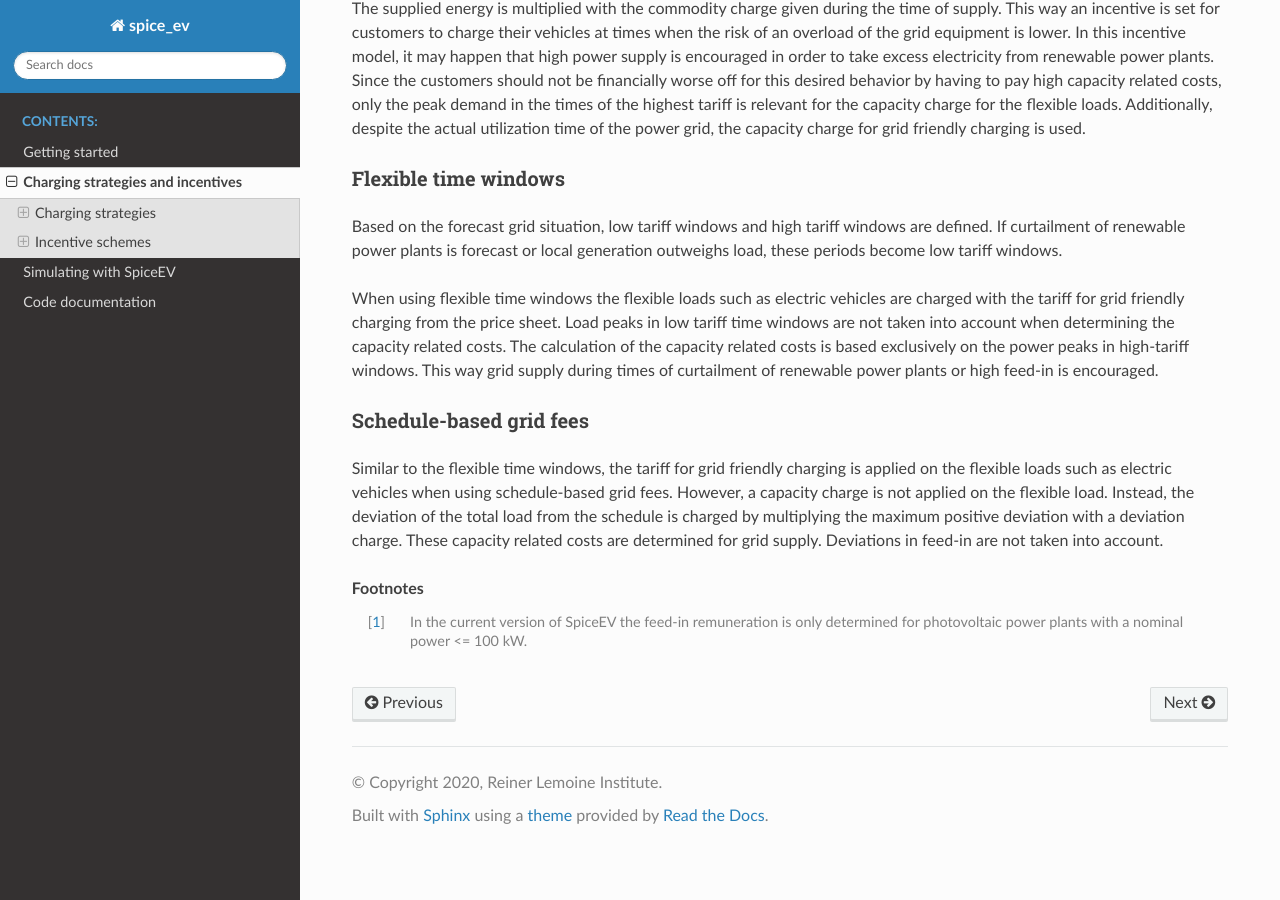
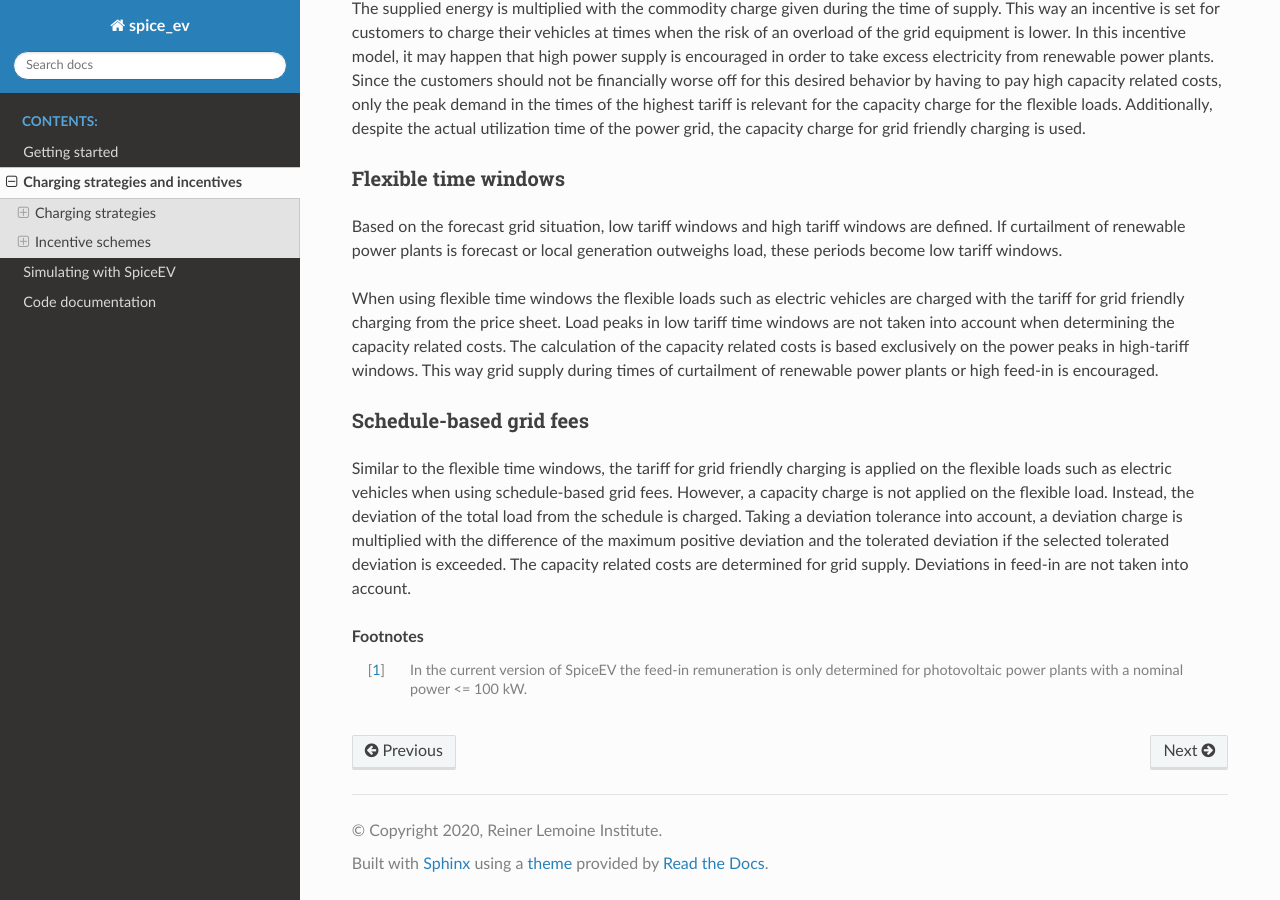
Before and after one commit to rl-institut/spice_ev, a Sphinx documentation site: the page built from doc/source/charging_strategies_incentives.rst, in a window 1280 px wide and 900 px high, scrolled down 3657 px. Built offline with Sphinx 7.4.7 and the Read the Docs theme 2.0.0, drawn with Linux system fonts in a browser that asks for light colours.

Commit message:
Adjust explanations for schedule strategy in RTD

```diff
--- a/doc/source/charging_strategies_incentives.rst
+++ b/doc/source/charging_strategies_incentives.rst
@@ -180,9 +180,10 @@ Schedule-based grid fees
 
 Similar to the flexible time windows, the tariff for grid friendly charging is applied on the flexible loads such as
 electric vehicles when using schedule-based grid fees. However, a capacity charge is not applied on the flexible load.
-Instead, the deviation of the total load from the schedule is charged by multiplying the maximum positive deviation
-with a deviation charge. These capacity related costs are determined for grid supply. Deviations in feed-in are not
-taken into account.
+Instead, the deviation of the total load from the schedule is charged. Taking a deviation tolerance into account, a
+deviation charge is multiplied with the difference of the maximum positive deviation and the tolerated deviation if the
+selected tolerated deviation is exceeded. The capacity related costs are determined for grid supply. Deviations in
+feed-in are not taken into account.
 
 
 
```
